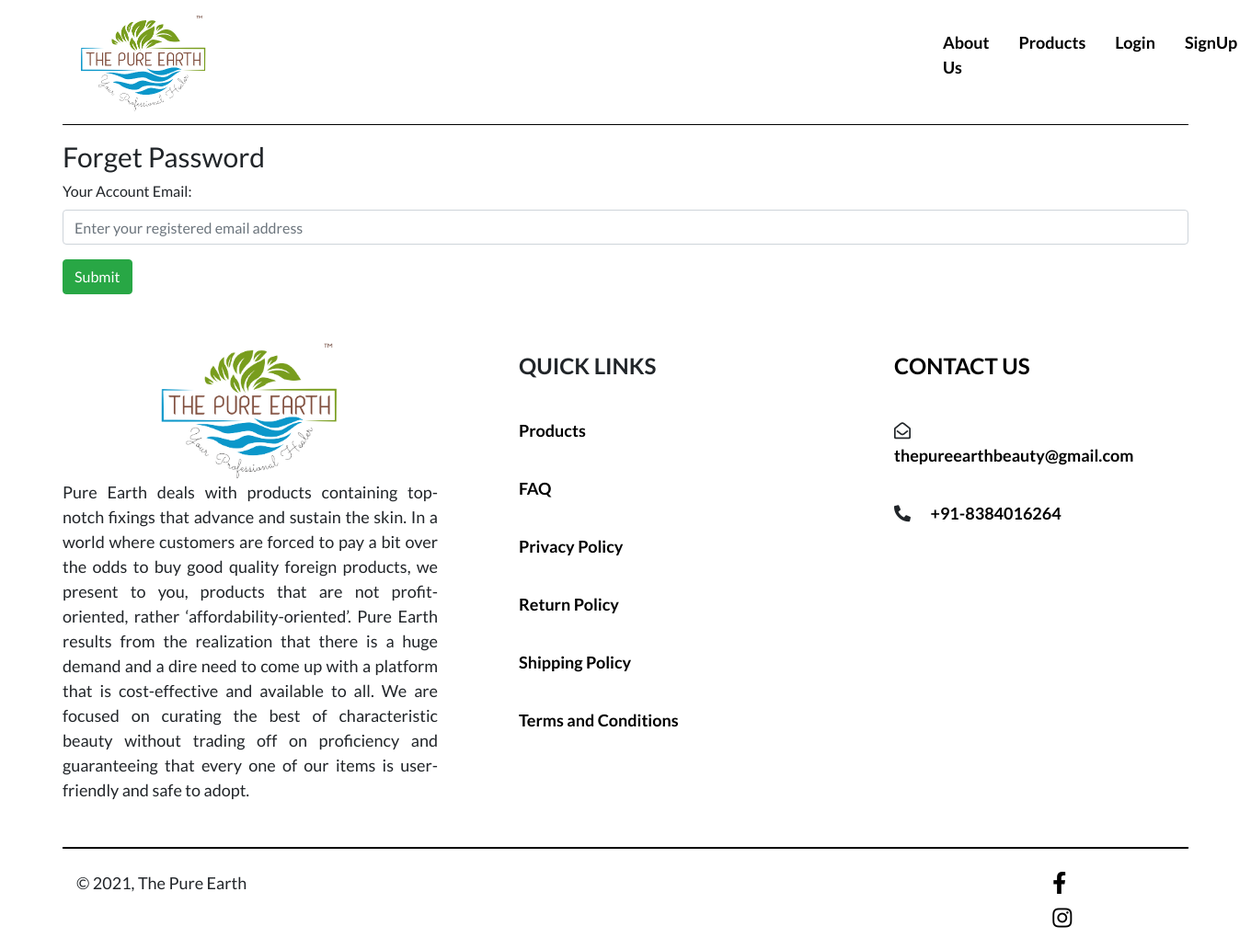
After one commit to nagpalnitesh/ThePureEarth, a Django app: page /forget-username in a window 1360 px wide; the page is wider, and only the part inside the window is pictured. The commit adds this page. Shown: that part at 92% size. Run offline with Django 3.2, Linux system fonts and the light colour scheme; some libraries are stand-ins or nearby versions.

Commit message:
forget username page added

```diff
--- a/pure/urls.py
+++ b/pure/urls.py
@@ -34,13 +34,17 @@ urlpatterns = [
     path('login', views.handleLogin, name='login'),  # login page
     path('logout', views.handleLogout, name='logout'),  # logout page
     path('signup', views.handleSignup, name='register'),  # register page
-    #verify account
+    # verify account
     path('verify/<auth_token>', views.verify, name='verify'),
     path('error', views.error, name='error'),  # error page
-    path('forgot-password', views.forget_password, name='forgot'),  # forgot password page
-    path('reset-password/<token>', views.change_password, name='reset'),  # reset password page
-
+    path('forgot-password', views.forget_password,
+         name='forgot'),  # forgot password page
+    path('reset-password/<token>', views.change_password,
+         name='reset'),  # reset password page
+    path('forget-username', views.forgot_username,
+         name='forget username'),  # forgot username page
     # products urls
     path('products', views.product_list, name='products_list'),  # products page
-    path('product/<slug:slug>', views.product_detail, name='product_detail'),  # product detail page
+    path('product/<slug:slug>', views.product_detail,
+         name='product_detail'),  # product detail page
 ]
--- a/pure/views.py
+++ b/pure/views.py
@@ -9,7 +9,7 @@ from django.core.mail import send_mail
 from django.contrib.auth import authenticate, login, logout
 from django.contrib.auth.decorators import login_required
 from django.views.decorators.http import require_POST
-from .helpers import send_forget_password_token
+from .helpers import send_forget_password_token, send_username
 from django.views.decorators.csrf import csrf_exempt
 from django.contrib import messages
 from cart.forms import *
@@ -239,8 +239,29 @@ def change_password(request, token):
     return render(request, 'registration/change_password.html', context)
 
 
+# froger username
+def forgot_username(request):
+    try:
+        if request.method == 'POST':
+            email = request.POST.get('femail')
+            user_obj = User.objects.filter(email=email).first()
+        if user_obj is None:
+            messages.error(request, 'No user found')
+            return redirect('/forget-username')
+        user_obj = User.objects.get(
+            email=email)
+        send_username(user_obj.email, user_obj.username)
+        messages.success(
+            request, 'Please check your email for username')
+        return redirect('/login')
+    except Exception as e:
+        print(e)
+    return render(request, 'registration/forget_username.html')
+
 # Product List and Details Page
 # Product List
+
+
 def product_list(request, category_slug=None):
     category = None
     categories = Category.objects.all()
--- /dev/null
+++ b/templates/registration/forget_username.html
@@ -0,0 +1,24 @@
+{% extends 'index.html' %} {% load static %} {% block content %}
+<div class="signup">
+  <h1>Forget Password</h1>
+  <form method="post">
+    {% csrf_token %}
+    <!-- Message Alert -->
+    {% if messages %} {% for message in messages %}
+    <div class="alert alert-info">{{ message }}</div>
+    {% endfor %} {% endif %}
+    <!-- Alert Ends -->
+    <div class="form-group">
+      <label for="femail">Your Account Email:</label>
+      <input
+        type="text"
+        class="form-control"
+        id="femail"
+        name="femail"
+        placeholder="Enter your registered email address"
+      />
+    </div>
+    <button type="submit" class="btn btn-success">Submit</button>
+  </form>
+</div>
+{% endblock %}
```
Also changed, not shown: pure/helpers.py (+9 -0 lines), templates/registration/login.html (+11 -20 lines), 1 other file.
